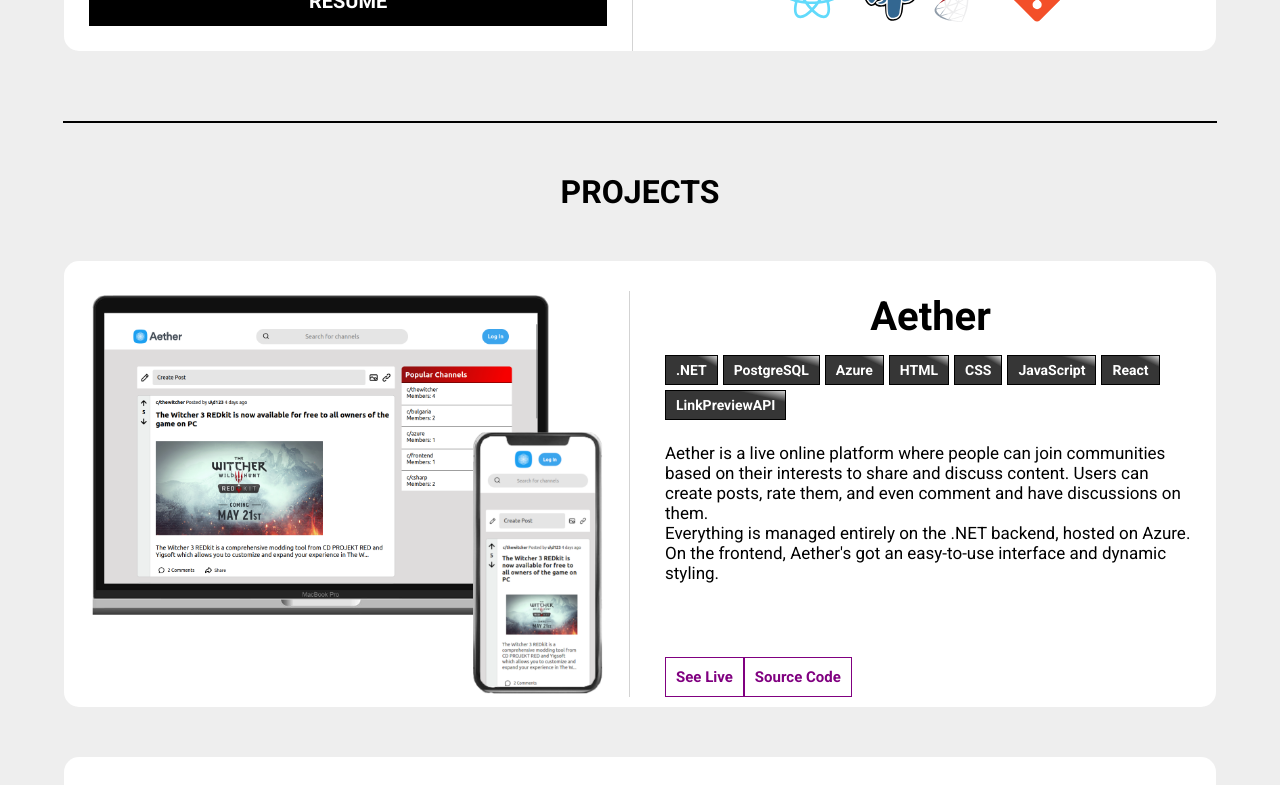
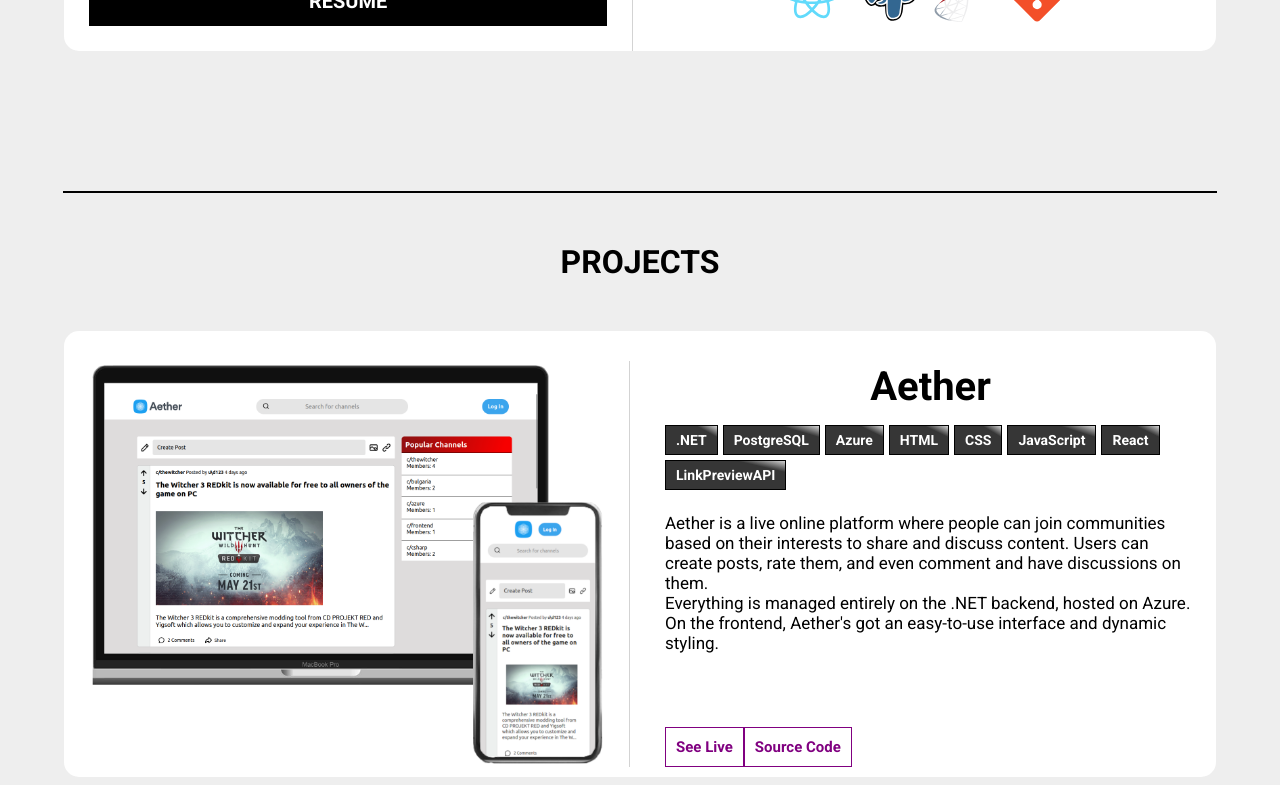
Before and after one commit to dante2302/portfolio, a React (Vite) app in the folder frontend/: page / in a window 1280 px wide. Shown: the part 1000-1785 px from the top of the page. Built offline with nearby package versions, Linux system fonts and the light colour scheme.

Commit message:
fix project section margin and padding

```diff
--- a/frontend/src/Components/Projects/Projects.css
+++ b/frontend/src/Components/Projects/Projects.css
@@ -1,4 +1,5 @@
 #Projects {
+    padding-top: 35px;
     display: flex;
     align-items: center;
     width: 100%;
@@ -9,6 +10,7 @@
 }
 
 #Projects::before {
+    margin-top: 35px;
     content: "";
     display: block;
     border: 1px solid black;
```
